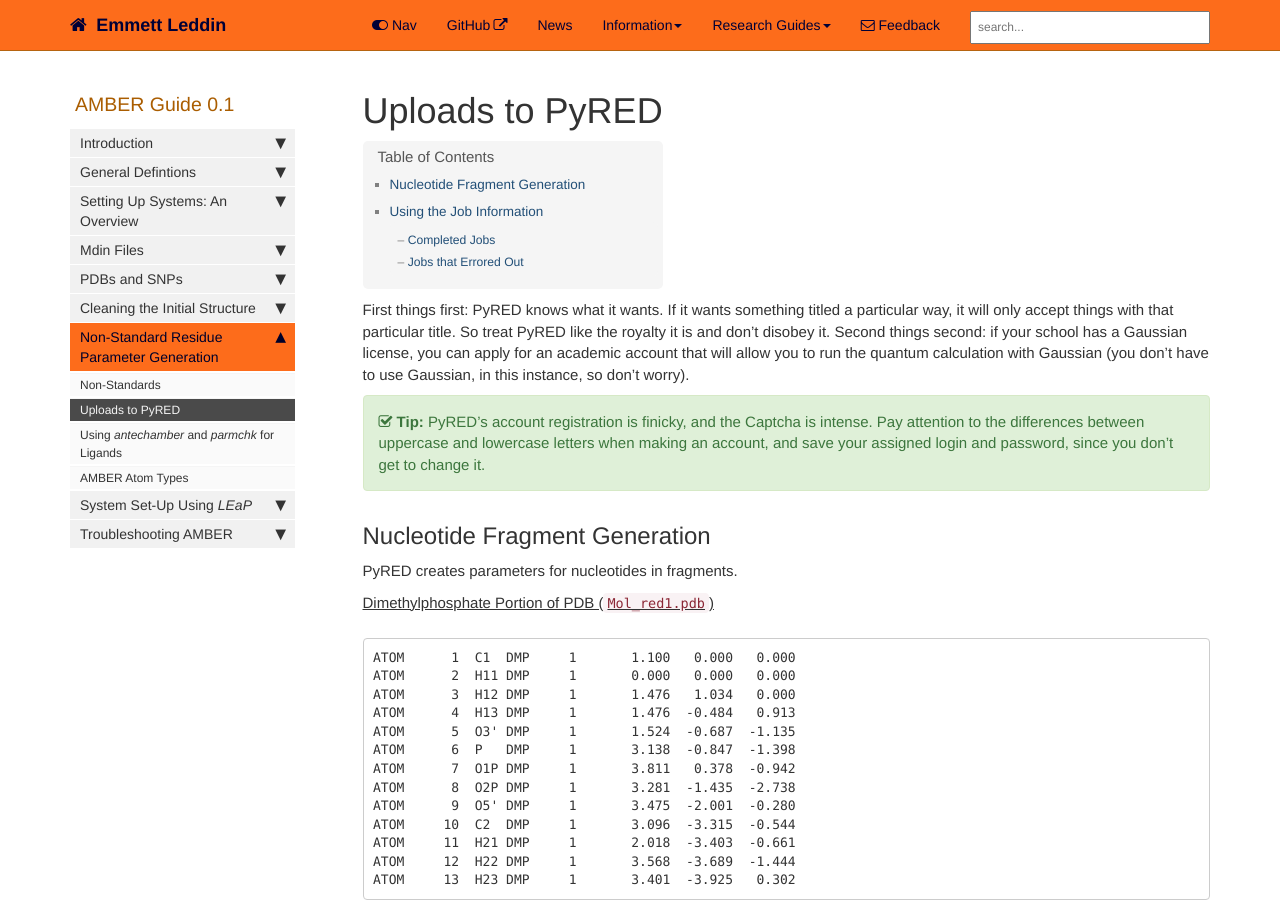
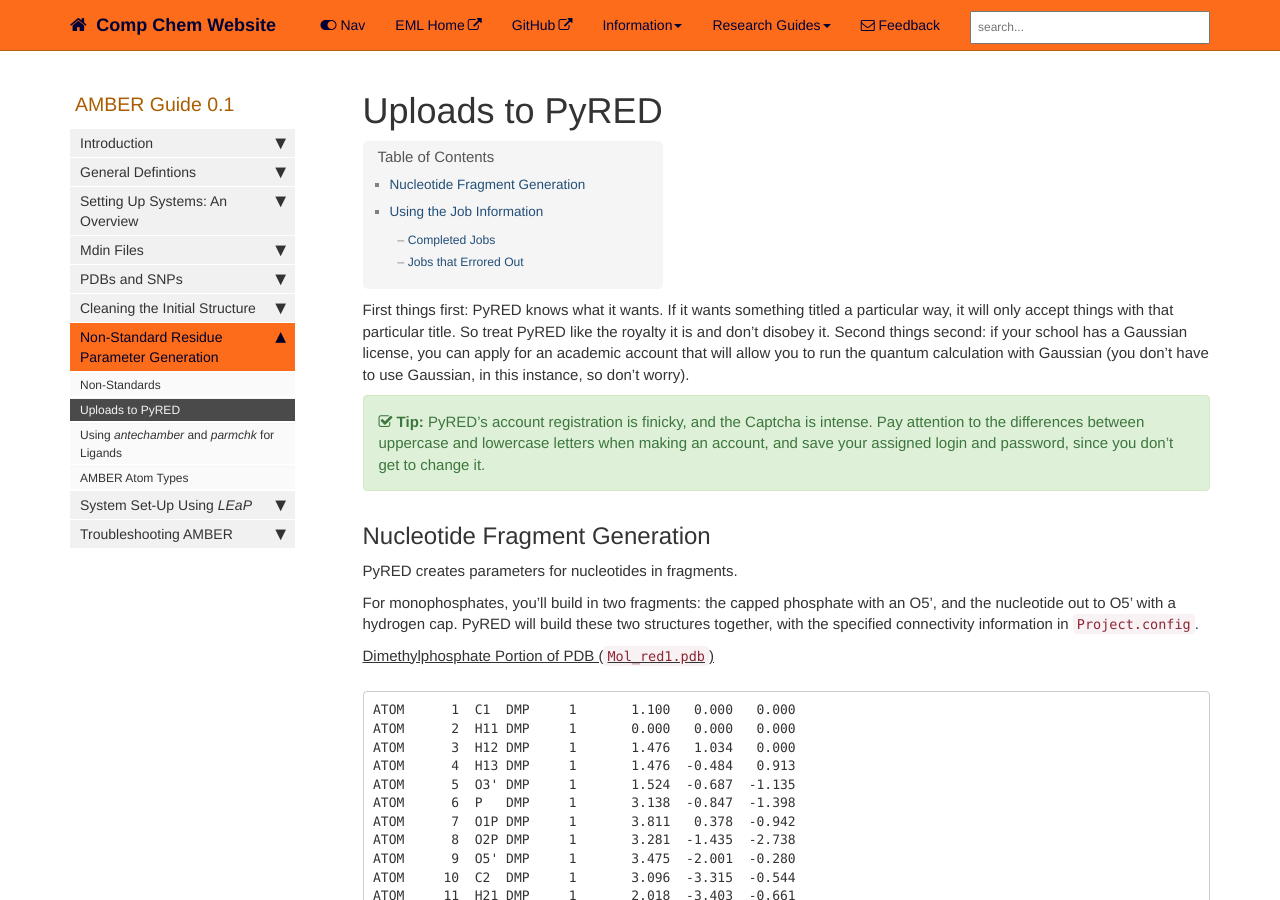
Before and after one commit to emleddin/comp-chem-website, a Jekyll site: the page built from pages/AMBER_guide/AMBERguide-PyRED-uploads.md, in a window 1280 px wide and 900 px high. Built offline with Jekyll 4.4.1, drawn with Linux system fonts in a browser that asks for light colours; comment, search, counter and statistics services are not loaded; some of the changed text lies outside the part shown.

````diff
--- a/_config.yml
+++ b/_config.yml
@@ -4,14 +4,14 @@ output: web
 # this property is useful for conditional filtering of content that is separate
 # from the PDF.
 
-topnav_title: Emmett Leddin
+topnav_title: Comp Chem Website
 # this appears on the top navigation bar next to the home button
 
 site_title: Computational Chemistry Resources
 # this appears in the html browser tab for the site title (seen mostly by
 # search engines, not users)
 
-company_name:
+company_name: Emmett M. Leddin
 # this appears in the footer
 
 github_editme_path:
--- a/_data/sidebars/Analysis_sidebar.yml
+++ b/_data/sidebars/Analysis_sidebar.yml
@@ -132,6 +132,10 @@ entries:
       url: /Analysisguide-cpptraj-NMA.html
       output: web, pdf
 
+    - title: "Normal Mode Images in VMD"
+      url: /Analysisguide-NMA-VMD-images.html
+      output: web, pdf
+
   - title: Energy Decomposition Analysis (EDA)
     output: web, pdf
     folderitems:
--- a/_data/topnav.yml
+++ b/_data/topnav.yml
@@ -4,10 +4,12 @@
 topnav:
 - title: Topnav
   items:
+    - title: EML Home
+      external_url: https://emleddin.github.io/
     - title: GitHub
       external_url: https://github.com/emleddin
-    - title: News
-      url: /news
+##    - title: News
+##      url: /news
 
 #Topnav dropdowns
 topnav_dropdowns:
--- a/pages/AMBER_guide/AMBERguide-PyRED-uploads.md
+++ b/pages/AMBER_guide/AMBERguide-PyRED-uploads.md
@@ -22,6 +22,11 @@ password, since you don't get to change it." %}
 
 ## Nucleotide Fragment Generation
 PyRED creates parameters for nucleotides in fragments.
+
+For monophosphates, you'll build in two fragments: the capped phosphate with
+an O5', and the nucleotide out to O5' with a hydrogen cap.
+PyRED will build these two structures together, with the specified connectivity
+information in `Project.config`.
 
 <u> Dimethylphosphate Portion of PDB (<code>Mol_red1.pdb</code>) </u>
 ```
````
Also changed, not shown: pages/Analysis_guide/Analysisguide-NMA-VMD-images.md (added, +52 -0 lines), pages/Analysis_guide/Analysisguide-cpptraj-NMA.md (+3 -3 lines), images/Analysis/NMD-test.png (added), images/Analysis/NMWiz-modifications.png (added).
